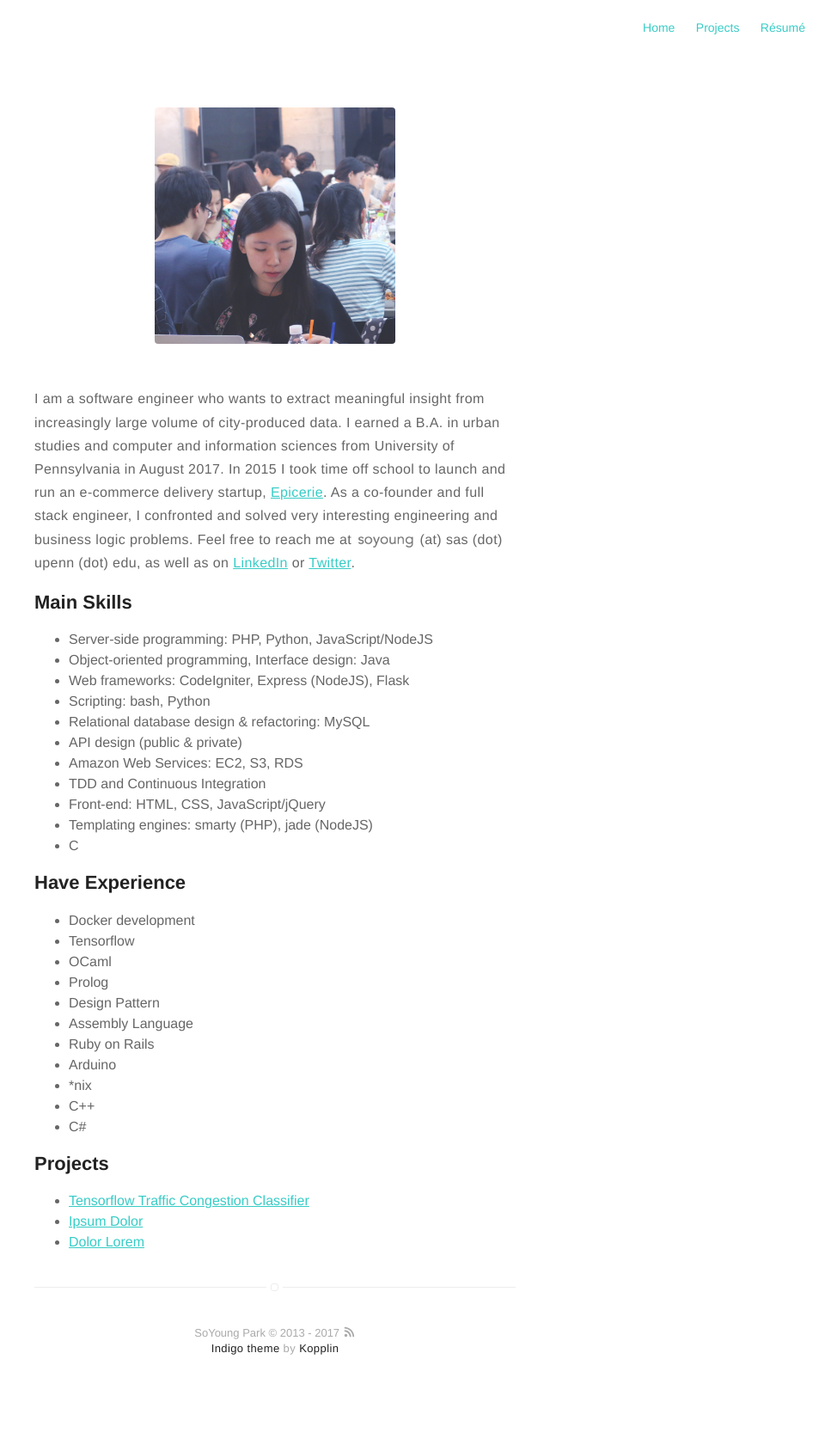
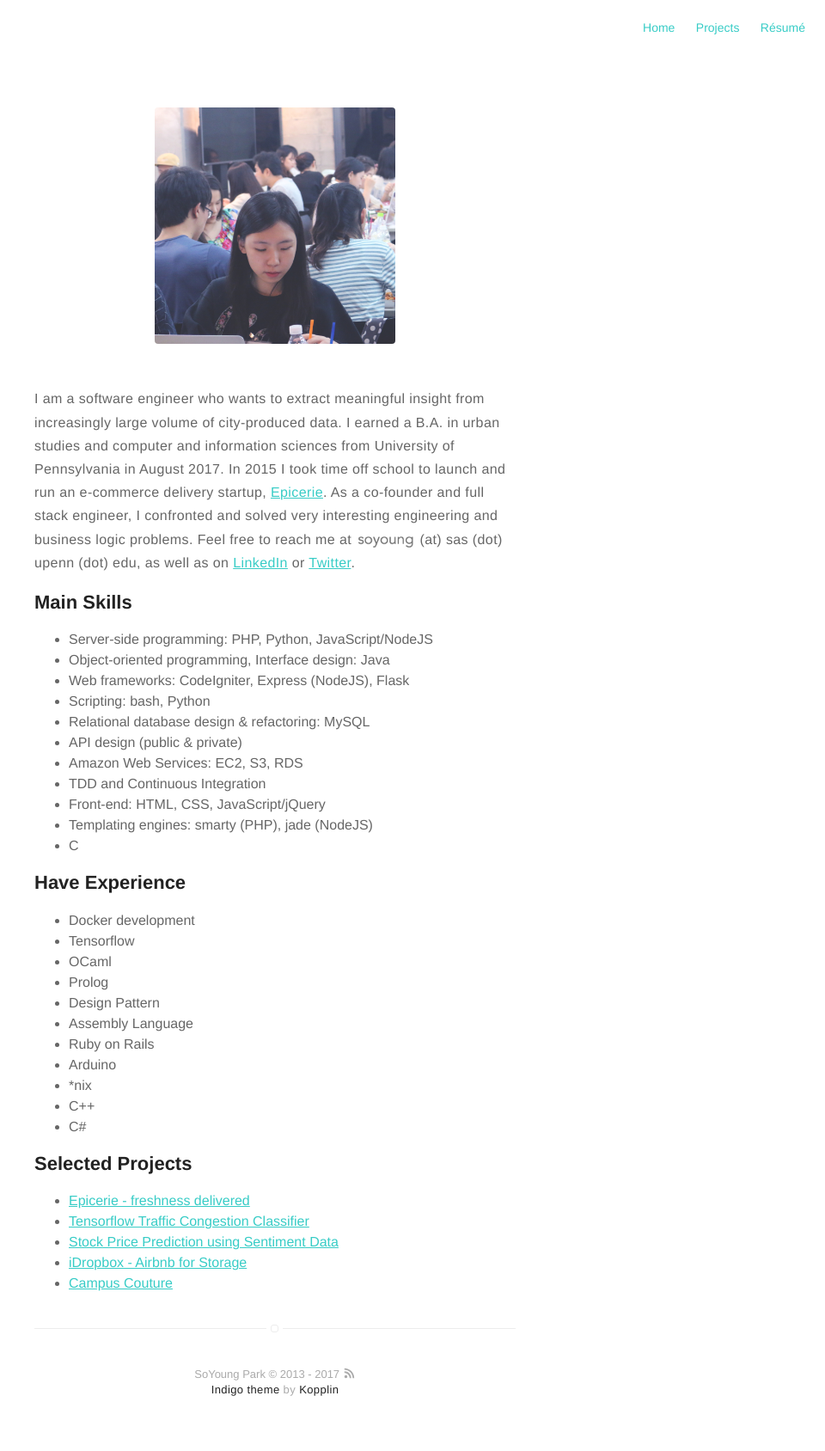
Before and after one commit to soyoungpark/soyoungpark.github.io, a Jekyll site: the page built from about.md, in a window 1280 px wide. Shown: the whole page at 86% size, without its empty margins (320-1280 px from the left). Built offline with Jekyll 4.4.1, drawn with Linux system fonts in a browser that asks for light colours; before the commit the page ends 1640 px from its top, so only the background shows below that.

Commit message:
a dream is a wish your heart makes

```diff
--- a/about.md
+++ b/about.md
@@ -38,10 +38,12 @@ layout: page
 	<li>C#</li>
 </ul>
 
-<h2>Projects</h2>
+<h2>Selected Projects</h2>
 
 <ul>
-	<li><a href="https://github.com/tftraffic">Tensorflow Traffic Congestion Classifier</a></li>
-	<li><a href="https://github.com/">Ipsum Dolor</a></li>
-	<li><a href="https://github.com/">Dolor Lorem</a></li>
+	<li><a href="http://epicerie.kr">Epicerie - freshness delivered</a></li>
+	<li><a href="../tensorflow-traffic-congestion">Tensorflow Traffic Congestion Classifier</a></li>
+	<li><a href="https://devpost.com/software/hackmit-stock-price-prediction">Stock Price Prediction using Sentiment Data</a></li>
+	<li><a href="https://devpost.com/software/idropbox-048ri5">iDropbox - Airbnb for Storage</a></li>
+	<li><a href="https://devpost.com/software/campus-couture">Campus Couture</a></li>
 </ul>
```
